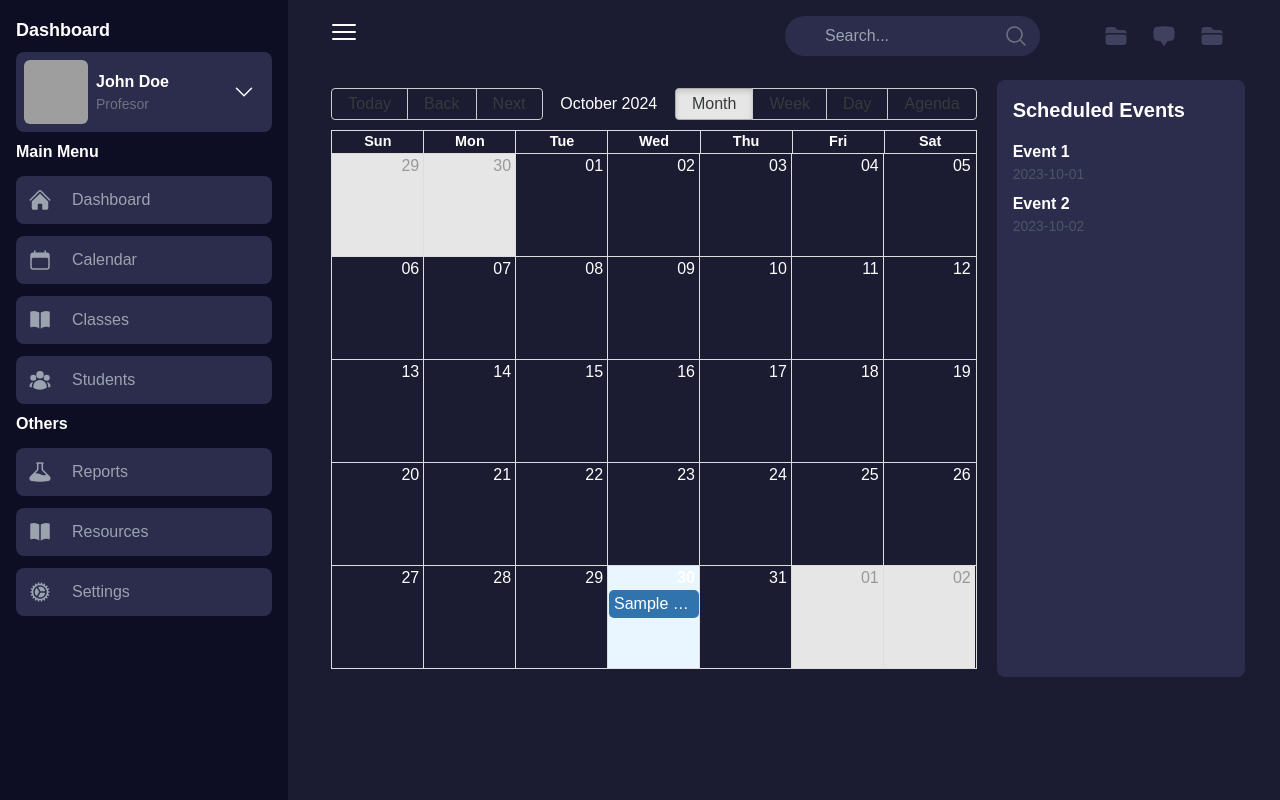
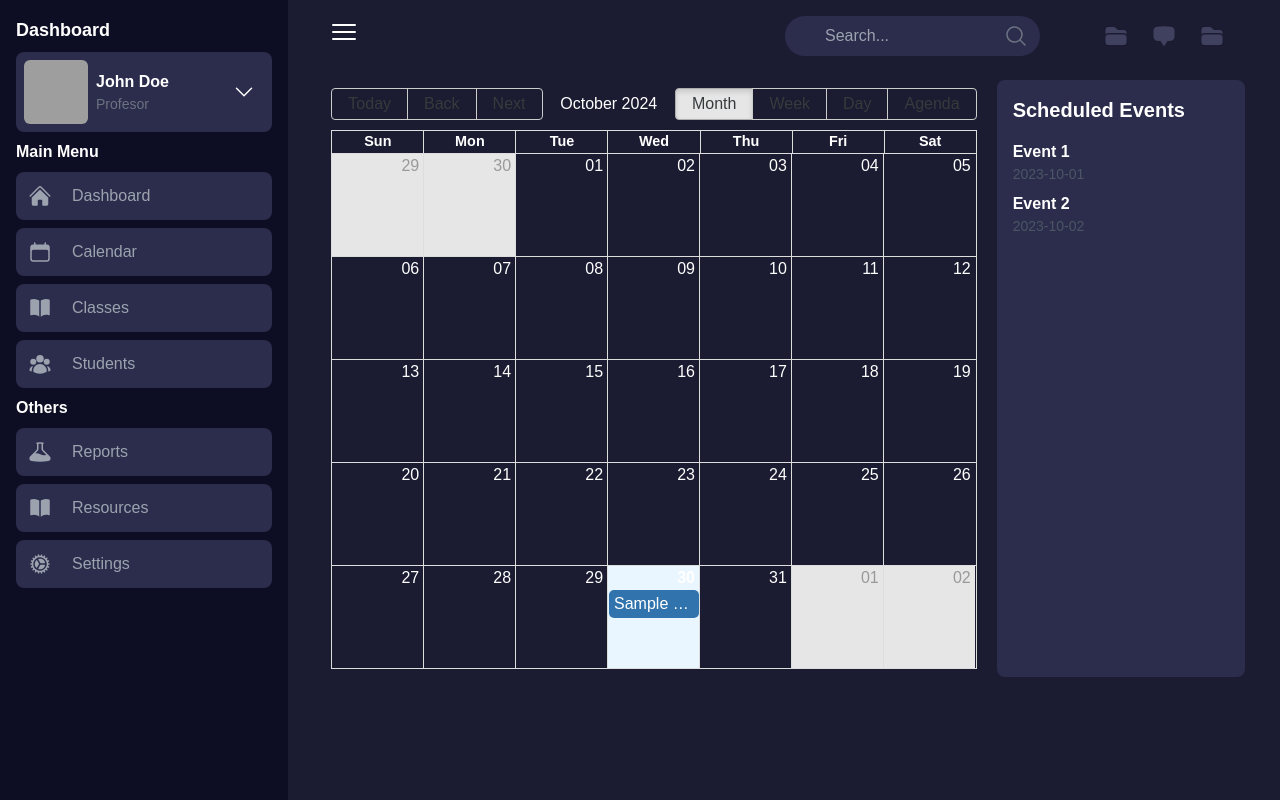
Before and after one commit to Ovtt17/academic-system-ui, a React (Vite) app: page /calendar in a window 1280 px wide. Built offline with nearby package versions, Linux system fonts and the light colour scheme; grey boxes are pictures that could not be loaded.

Commit message:
refactor: adjust gap spacing in Menu component for improved layout

```diff
--- a/src/components/dashboard/Menu.tsx
+++ b/src/components/dashboard/Menu.tsx
@@ -9,7 +9,7 @@
 
 const Menu: FC<MenuProps> = ({ title, menuItems }) => {
   return (
-    <div className="flex flex-col gap-3">
+    <div className="flex flex-col gap-2">
       <h3 className="text-md font-semibold">{title}</h3>
       {menuItems.map((item, index) => (
         <MenuCard
```
